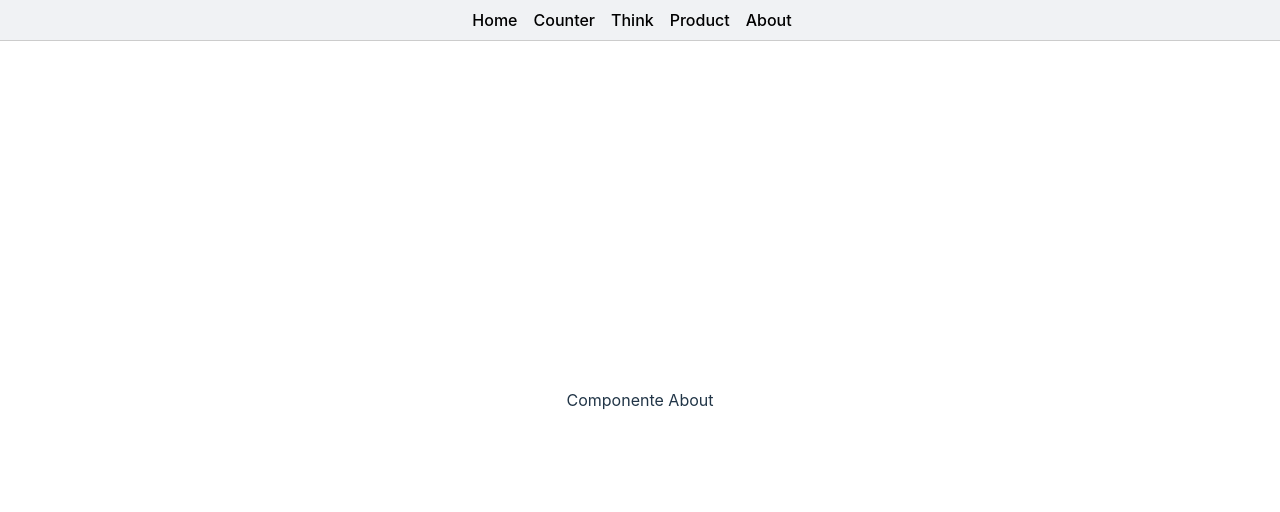
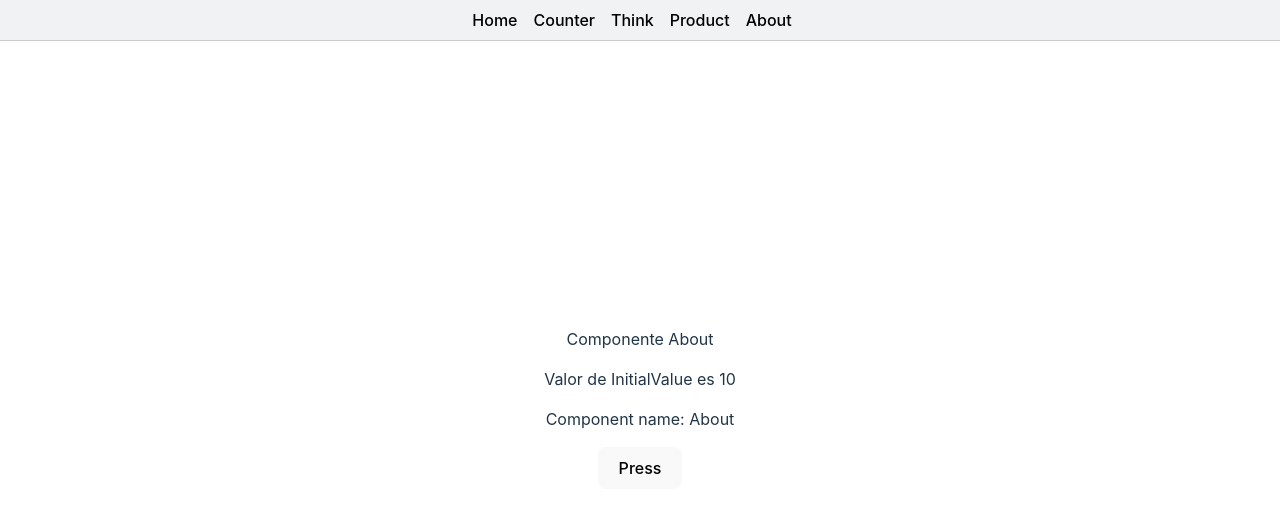
Before and after one commit to herlan-lopez/desarrollo-frontend-react, a React (Vite) app: page /about in a window 1280 px wide. Shown: the top 512 px of the page. Built offline with nearby package versions, Linux system fonts and the light colour scheme.

Commit message:
adds use state

```diff
--- a/src/screens/About.jsx
+++ b/src/screens/About.jsx
@@ -1,8 +1,17 @@
+import { useState } from 'react'
+import {useSelector} from 'react-redux'
+const About = () => {
+  const [nameComponent,setNameComponent]=useState('About')
 
-const About = () => {
+
+  const count =useSelector((state)=>state.product.initialValue)
   return (
     <>
     <p>Componente About</p>
+    Valor de InitialValue es <span>{ count }</span>
+
+    <p>Component name: {nameComponent}</p>
+    <button onClick={()=>{setNameComponent('Curso de React!!!')}}>Press</button>
     </>
   )
 }
--- /dev/null
+++ b/src/store/features/product/productSlice.js
@@ -0,0 +1,27 @@
+import { createSlice } from '@reduxjs/toolkit'
+
+const initialState = {
+    initialValue: 10,
+    dataProduct: [
+        {category: "Fruits", price: "$1", stocked: true, name: "Apple"},
+        {category: "Fruits", price: "$1", stocked: true, name: "Dragonfruit"},
+        {category: "Fruits", price: "$2", stocked: false, name: "Passionfruit"},
+        {category: "Vegetables", price: "$2", stocked: true, name: "Spinach"},
+        {category: "Vegetables", price: "$4", stocked: false, name: "Pumpkin"},
+        {category: "Vegetables", price: "$1", stocked: true, name: "Peas"}
+      ],
+}
+
+export const productSlice = createSlice({
+    name: 'product',
+    initialState,
+    reducers: {
+        setInitialValue: (state, payload) => {
+            state.initialValue = payload
+        },
+    },
+})
+
+export const { setInitialValue } = productSlice.actions
+
+export default productSlice.reducer
--- a/src/store/store.js
+++ b/src/store/store.js
@@ -1,9 +1,11 @@
 import { configureStore } from '@reduxjs/toolkit'
 import counterReducer from './features/counter/counterSlice.js'
+import productReducer from './features/product/productSlice.js'
 
  const store = configureStore({
   reducer: {
     counter:counterReducer,
+    product:productReducer,
   },
 
 })
```
